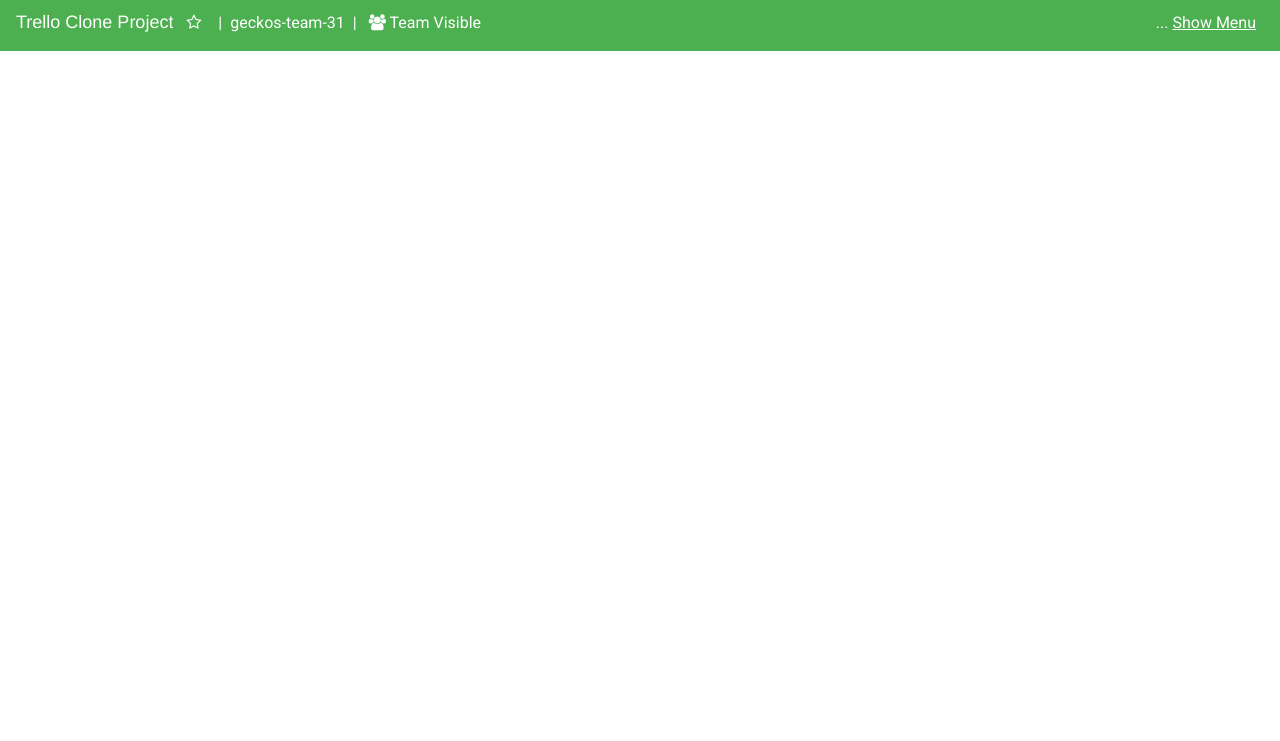
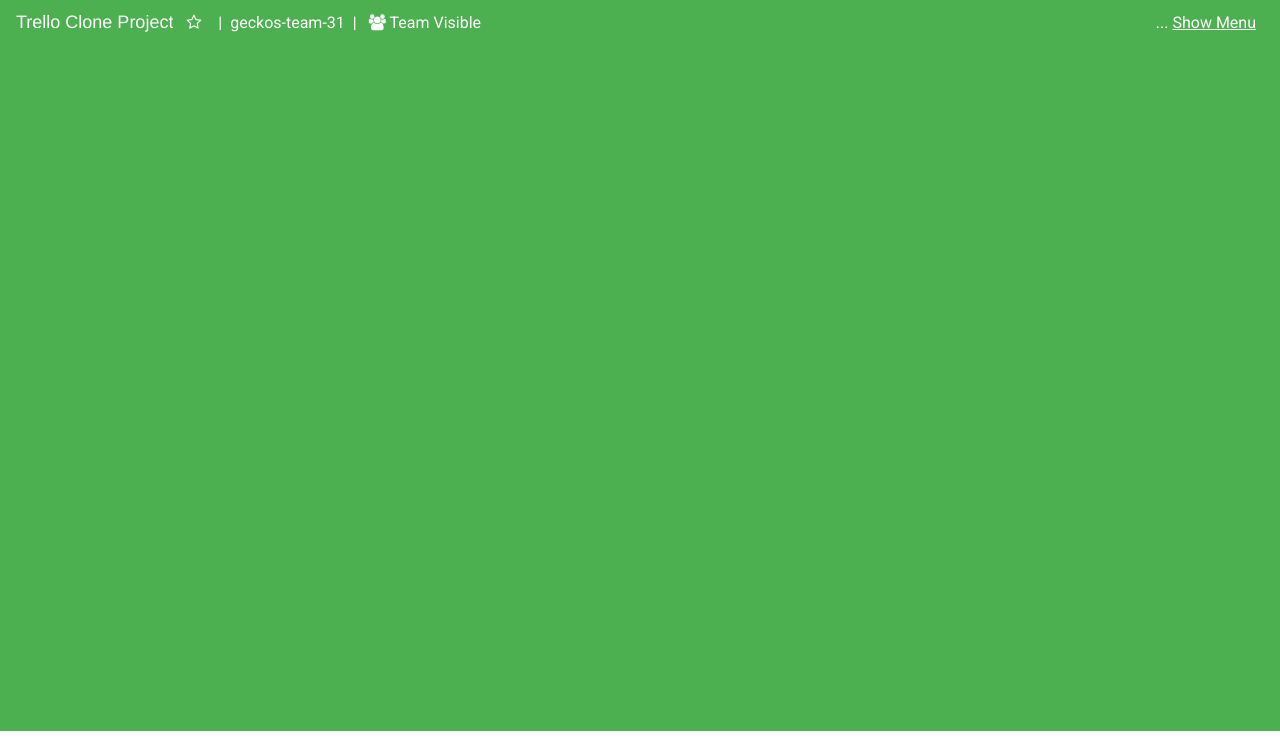
Before and after one commit to Al3x4/Geckos-Team-31, a plain HTML site: page index.html in a window 1280 px wide. Shown: the part 59-800 px from the top of the page. Drawn offline with nearby package versions, Linux system fonts and the light colour scheme.

Commit message:
Add main body/styling

```diff
--- a/index.html
+++ b/index.html
@@ -86,7 +86,17 @@
     </div>
 <!-- secondary nav section END -->
 
-  <!--@mgrienauer create button onclick-->
+<!--main body start-->
+  <div class="container-fluid d-flex main-body primary-green">
+
+    <div class="row">
+
+    </div>
+
+  </div>
+<!--main body end-->
+
+<!--@mgrienauer create button onclick-->
   <div class="modal fade" id="create-modal">
     <div class="modal-dialog">
       <div class="modal-content">
@@ -121,8 +131,9 @@
         </div>
       </div>
     </div>
-  <!--end of create button onclick modal-->
   </div>
+<!--end of create button onclick modal-->
+
 
   <!-- JS dependencies for Bootstrap 4 and reference to local JS file-->
   <script src="https://code.jquery.com/jquery-3.3.1.slim.min.js" integrity="sha384-q8i/X+965DzO0rT7abK41JStQIAqVgRVzpbzo5smXKp4YfRvH+8abtTE1Pi6jizo"
--- a/styles/main.css
+++ b/styles/main.css
@@ -83,6 +83,20 @@ Secondary nav styles--END
 */
 
 /*
+Main body styling--BEGIN
+*/
+
+.main-body {
+    height: calc(100vh - 120px);
+    min-width: 100vw;
+    overflow: auto;
+}
+
+/*
+Main body styling--END
+*/
+
+/*
 media query for screens under 750px
 */
 @media only screen and (max-width: 750px) {
```
